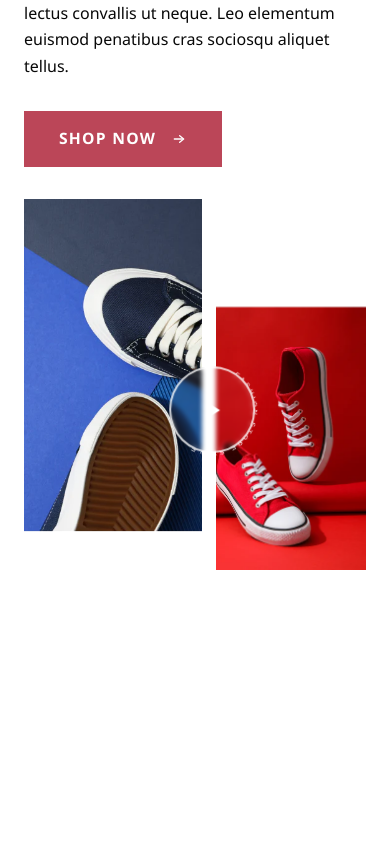
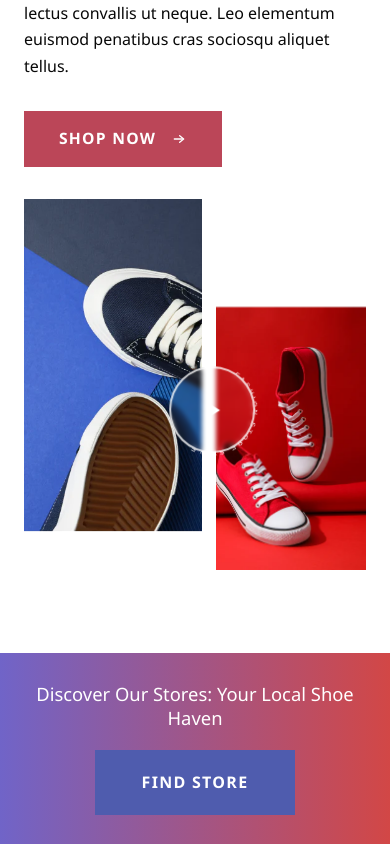
Before and after one commit to Excelsior-Technologies-Community/shooz-jay-patel, a React (Vite) app: page / in a window 390 px wide. Shown: the part 10766-11610 px from the top of the page. Before the commit the page ends 11419 px from the top, so only its background shows below. Built offline with nearby package versions, Linux system fonts and the light colour scheme.

Commit message:
Create store finder banner

```diff
--- a/src/App.jsx
+++ b/src/App.jsx
@@ -13,6 +13,7 @@ import ScrollingTextBar from "./components/ScrollingTextBar";
 import PopularStylesSection from "./components/PopularStylesSection";
 import SeasonSaleProducts from "./components/SeasonSaleProducts";
 import SectionHeading from "./components/SectionHeading";
+import StoreFinderBanner from "./components/StoreFinderBanner";
 
 function App() {
   return (
@@ -32,6 +33,7 @@ function App() {
       <BrandDealsSection />
       <SeasonSaleProducts />
       <PopularStylesSection />
+      <StoreFinderBanner />
     </div>
   );
 }
--- /dev/null
+++ b/src/components/StoreFinderBanner.css
@@ -0,0 +1,58 @@
+.store-finder-banner {
+  width: 100%;
+  background: linear-gradient(90deg, #7064c8 0%, #d24746 100%);
+}
+
+.store-finder-banner__inner {
+  display: flex;
+  align-items: center;
+  justify-content: center;
+  gap: 3rem;
+  width: min(100%, 1916px);
+  margin: 0 auto;
+  padding: 2.25rem 4.2rem;
+}
+
+.store-finder-banner__text {
+  flex: 1;
+  margin: 0;
+  color: #ffffff;
+  font-size: clamp(1.4rem, 1.55vw, 2rem);
+  font-weight: 500;
+  line-height: 1.3;
+  text-align: center;
+}
+
+.store-finder-banner__button {
+  display: inline-flex;
+  align-items: center;
+  justify-content: center;
+  min-width: 12.5rem;
+  padding: 1.3rem 2rem;
+  background: #4f5cae;
+  color: #ffffff;
+  text-decoration: none;
+  font-size: 1rem;
+  font-weight: 700;
+  letter-spacing: 0.08em;
+  text-transform: uppercase;
+  transition: background 180ms ease, transform 180ms ease;
+}
+
+.store-finder-banner__button:hover {
+  background: #5c68bb;
+  transform: translateY(-1px);
+}
+
+@media (max-width: 900px) {
+  .store-finder-banner__inner {
+    flex-direction: column;
+    gap: 1.25rem;
+    padding: 1.8rem 1.25rem;
+  }
+
+  .store-finder-banner__text {
+    flex: none;
+    font-size: 1.15rem;
+  }
+}
--- /dev/null
+++ b/src/components/StoreFinderBanner.jsx
@@ -0,0 +1,19 @@
+import "./StoreFinderBanner.css";
+
+function StoreFinderBanner() {
+  return (
+    <section className="store-finder-banner" aria-label="Store finder promotion">
+      <div className="store-finder-banner__inner">
+        <p className="store-finder-banner__text">
+          Discover Our Stores: Your Local Shoe Haven
+        </p>
+
+        <a className="store-finder-banner__button" href="#">
+          Find Store
+        </a>
+      </div>
+    </section>
+  );
+}
+
+export default StoreFinderBanner;
```
